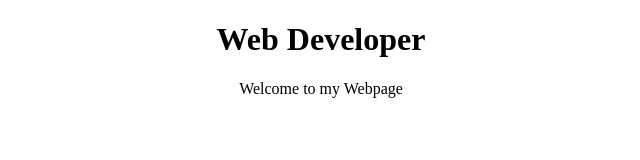
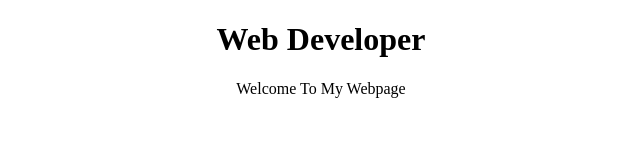
Before and after one commit to tanweerkhantk/test, a plain HTML site: page index.html in a window 1280 px wide. Shown: the full height of the page, 319-959 px from the left. Drawn offline with Linux system fonts and the light colour scheme.

Commit message:
Update index.html

```diff
--- a/index.html
+++ b/index.html
@@ -12,6 +12,6 @@
 </head>
 <body>
     <h1>Web Developer</h1>
-    <p>Welcome to my Webpage</p>
+    <p>Welcome To My Webpage</p>
 </body>
 </html>
```
